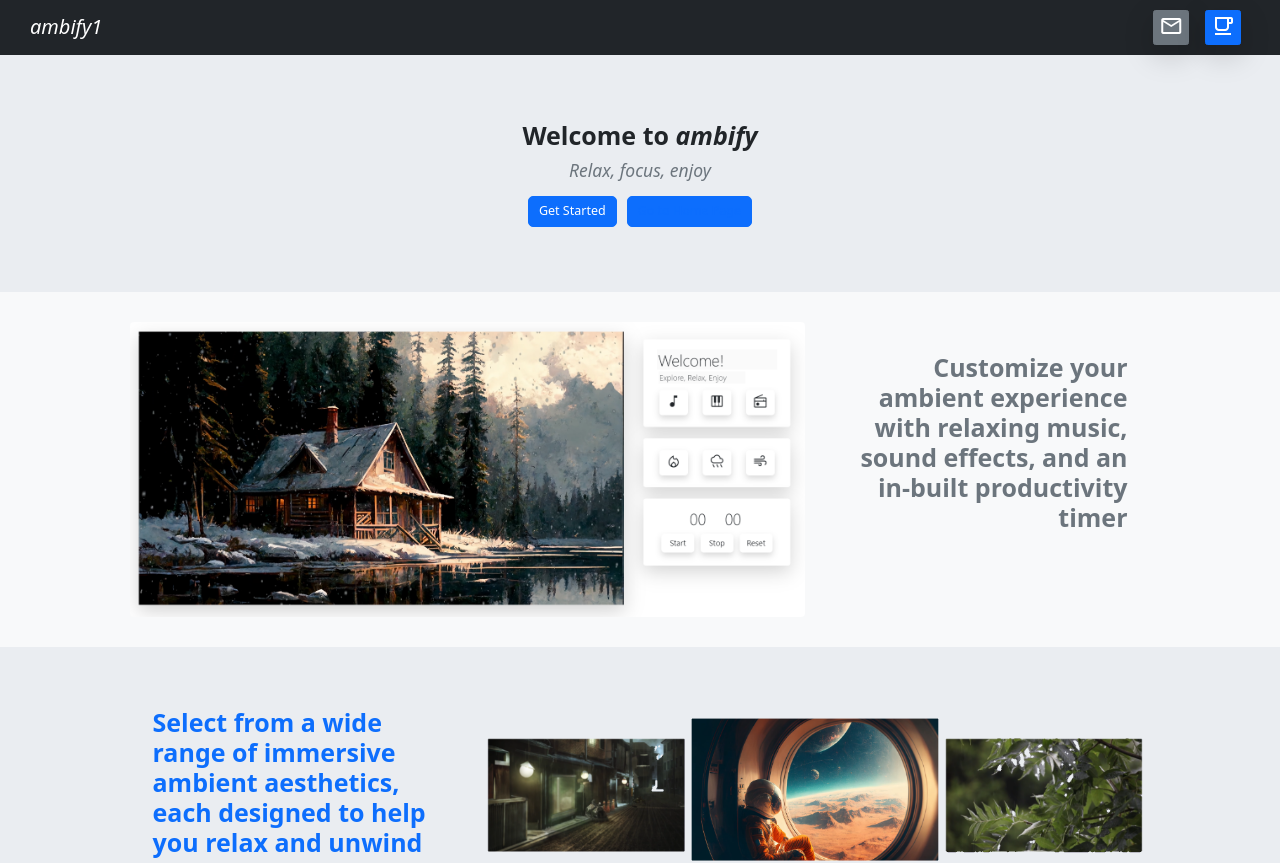
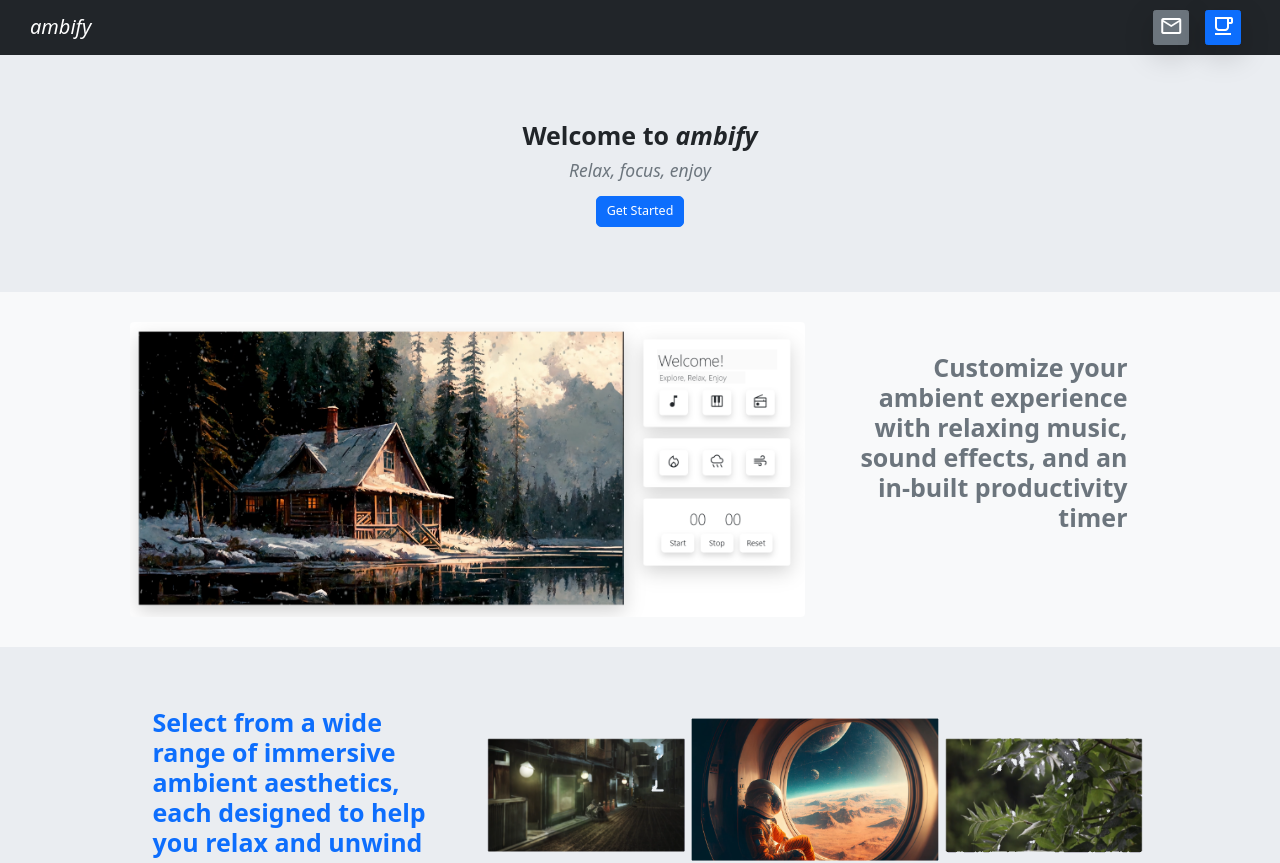
Before and after one commit to srivatsavbendi/ambifyy, a React (Create React App) app: page / in a window 1280 px wide. Shown: the top 863 px of the page. Built offline with nearby package versions, Linux system fonts and the light colour scheme.

Commit message:
github final deployment

```diff
--- a/src/Ambience.js
+++ b/src/Ambience.js
@@ -19,26 +19,14 @@ function Ambience() {
 
     useEffect(() => {
         let path = "images/" + document.cookie.split("path: ")[1];
-        // let path = "images/1.gif";
         setSource(path);
     })
 
     return (
         <div className="bgDiv" style={{ overflow: 'hidden' }}>
             <Header/>
-            <video className="image-bg shadow-lg" src={source} autoplay="true" loop="true" muted="true" style={{ overflow: 'hidden' }}></video>
-
-            {/*
-                <ReactPlayer className="image-bg shadow-lg" source="C:\Users\sriva\newambify\public\images\spaceastronautstaringoutofwindow.mov" playing="true" loop="true"/>
-                <ReactPlayer
-                    className="image-bg shadow-lg"
-                    url="C:\Users\sriva\newambify\public\images\spaceastronautstaringoutofwindow.mov"
-                    playing
-                    loop
-                    controls={false}
-                />
-            */}
-                <SidePanel />
+            <video className="image-bg shadow-lg" src={source} autoplay="true" loop="true" muted="true" disabled="false" style={{ overflow: 'hidden' }}></video>
+            <SidePanel />
         </div>
     );
 
--- a/src/Landing.js
+++ b/src/Landing.js
@@ -12,8 +12,7 @@ class Landing extends Component {
             <div className="mt-5 py-5" style={{ backgroundColor: '#EAEDF1' }}>
                 <h1 className="fw-bold text-dark mt-5">Welcome to <i>ambify</i></h1>
                 <h3 className="m-3 text-muted"><i>Relax, focus, enjoy</i></h3>
-                <a href="/home" className="btn btn-primary btn-lg m-2">Get Started</a>
-                <button className="btn btn-primary btn-lg m-2"><Link to="/home">Go to Home Page</Link></button>
+                <button className="btn btn-primary btn-lg m-2"><Link to="/home" className="text-decoration-none text-white">Get Started</Link></button>
             </div>
         </div>
 
--- a/src/components/card.jsx
+++ b/src/components/card.jsx
@@ -9,6 +9,7 @@ class Card extends Component{
 
     render() {
         return (
+            <Link to="/ambience" className="text-decoration-none text-white">
             <div className="card m-3 mb-5 text-black bg-white shadow-lg" onClick={this.fullScreen} style={{cursor: "pointer"}}>
                 <video className="card-img-top" src={"images/" + this.props.bgPath} autoplay="true" loop="true" muted="true"></video>
                 <div className="card-body row">
@@ -22,6 +23,7 @@ class Card extends Component{
 
                 </div>
             </div>
+            </Link>
         );
     }
 
@@ -29,8 +31,6 @@ class Card extends Component{
         let x = "path: " + this.props.bgPath;
         console.log(x);
         document.cookie = x;
-        document.location.pathname = "/ambience";
-        document.documentElement.requestFullscreen();
     }
 }
 
--- a/src/components/header.jsx
+++ b/src/components/header.jsx
@@ -12,7 +12,7 @@ class Header extends Component {
     render() {
         return (
             <div className="header1 py-2 bg-dark text-white text-left row block fixed-top">
-                <span className = "col h2 my-3 mx-5"><a className="text-white text-decoration-none" href="/home"><i>ambify</i></a></span>
+                <span className = "col h2 my-3 mx-5"><Link to="/home" className="text-decoration-none text-white"><i>ambify</i></Link></span>
                 {/*<span className = "float-right mr-5"><a className="text-white" href="/login"><i className="material-symbols-outlined account">account_circle</i></a></span>
                    <p><Link to="/Ambience">Ambience</Link></p>*/}
                 <span className="col-2 ">
--- a/src/components/landingheader.jsx
+++ b/src/components/landingheader.jsx
@@ -12,7 +12,7 @@ class LandingHeader extends Component {
     render() {
         return (
             <div className="header1 py-2 bg-dark text-white text-left row block fixed-top">
-                <span className = "col h2 my-3 mx-5"><a className="text-white text-decoration-none" href="/home"><i>ambify1</i></a></span>
+                <span className = "col h2 my-3 mx-5"><Link to="/home" className="text-decoration-none text-white"><i>ambify</i></Link></span>
                 <span className="col-2">
                     <div className="row px-5">
                         <span className="col-3"></span>
```
